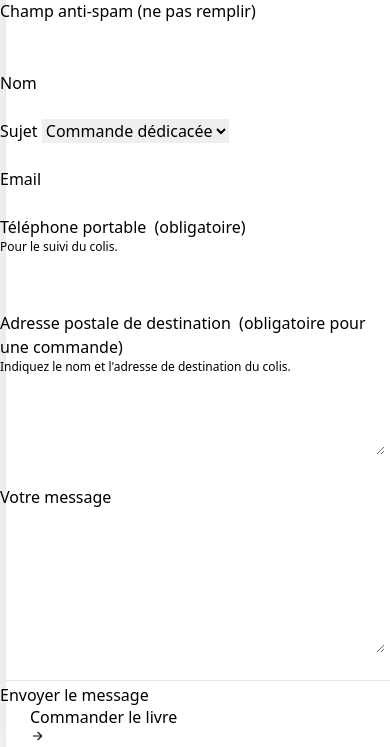
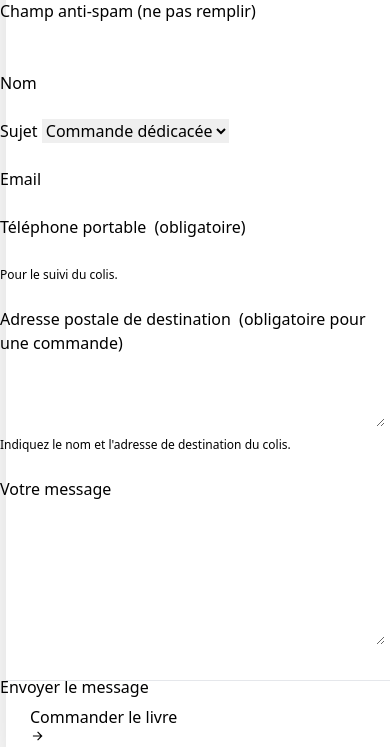
Before and after one commit to NicoWithManyO/BrunoBoulais, a Django app: page /contact/ in a window 390 px wide. Shown: the part 414-1161 px from the top of the page. Run offline with Django 5.2, Linux system fonts and the light colour scheme; data comes from the database, SQL or seed files in the repository; parts of the project's set-up code (start-up, migrations or seed data) failed here and were passed over; some libraries are stand-ins or nearby versions.

Commit message:
Contact: helpers téléphone + adresse repassent sous leur champ

```diff
--- a/templates/contact/form.html
+++ b/templates/contact/form.html
@@ -37,8 +37,8 @@
                     Téléphone portable
                     <span data-telephone-hint aria-live="polite" class="ml-1 normal-case tracking-normal {% if form.sujet.value == commande_value %}text-terracotta-deep{% else %}text-slate-soft{% endif %}">{% if form.sujet.value == commande_value %}(obligatoire){% else %}(optionnel){% endif %}</span>
                 </label>
-                <p data-telephone-hint-extra class="mb-2 text-xs text-slate-soft"{% if form.sujet.value != commande_value %} hidden{% endif %}>Pour le suivi du colis.</p>
                 {{ form.telephone }}
+                <p data-telephone-hint-extra class="mt-1 text-xs text-slate-soft"{% if form.sujet.value != commande_value %} hidden{% endif %}>Pour le suivi du colis.</p>
             </div>
         </div>
         <div data-adresse-wrap aria-live="polite"{% if form.sujet.value != commande_value %} hidden{% endif %}>
@@ -46,8 +46,8 @@
                 Adresse postale de destination
                 <span class="ml-1 normal-case tracking-normal text-terracotta-deep">(obligatoire pour une commande)</span>
             </label>
-            <p class="mb-2 text-xs text-slate-soft">Indiquez le nom et l'adresse de destination du colis.</p>
             {{ form.adresse_postale }}
+            <p class="mt-1 text-xs text-slate-soft">Indiquez le nom et l'adresse de destination du colis.</p>
         </div>
         <div>
             <label class="field-label" for="{{ form.contenu.id_for_label }}">Votre message</label>
```
